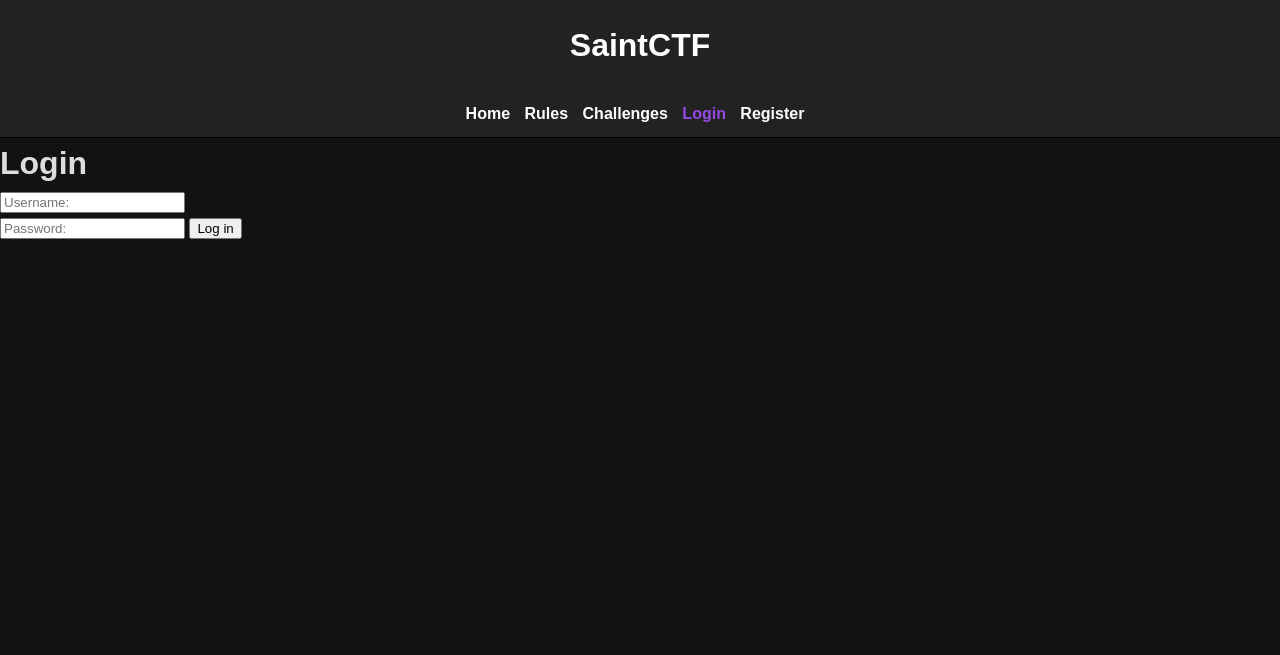
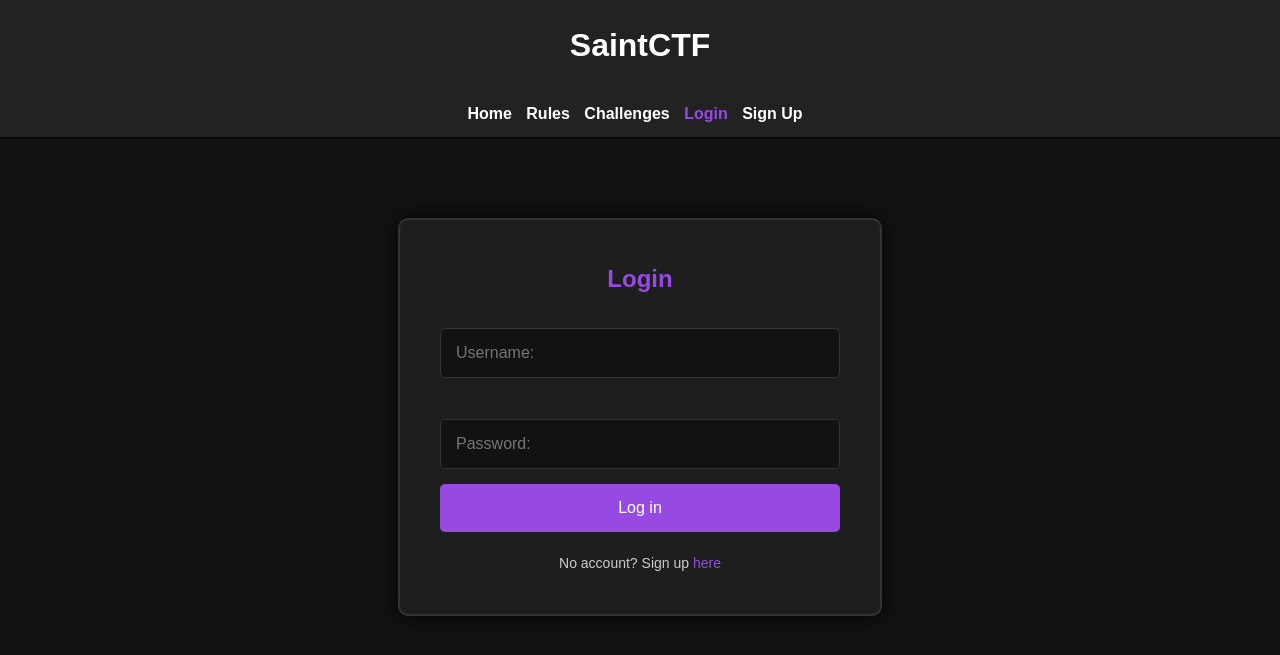
Before and after one commit to SaintNong/SaintCTF, a Flask app: page /login in a window 1280 px wide. Shown: the top 655 px of the page. Run offline with Flask 3, Linux system fonts and the light colour scheme.

Commit message:
Restyle login and signup pages.

```diff
--- a/static/styles.css
+++ b/static/styles.css
@@ -92,6 +92,74 @@ body {
     margin: 0 auto;  /* Center the element */
 }
 
+/* Login form styling */
+/* styles.css */
+#login-form {
+    width: 400px; /* Width adjusted for a larger form */
+    margin: 80px auto; /* Increased vertical margin for more central focus */
+    padding: 40px; /* Increased padding for a spacious interior */
+    border: 2px solid #333; /* Darker border for a subtle and elegant look */
+    border-radius: 10px; /* Smoothed rounded corners */
+    background-color: #1e1e1e; /* Dark background */
+    box-shadow: 0 0 20px rgba(0, 0, 0, 0.9); /* Enhanced shadow for a deeper 3D effect */
+}
+
+#login-form h1 {
+    text-align: center;
+    color: #964ae2; /* Purple accent for the title */
+    font-size: 24px; /* Larger font size for visibility */
+    margin-bottom: 30px; /* More space below the header */
+}
+
+#login-form form {
+    display: flex;
+    flex-direction: column;
+}
+
+#login-form input[type="text"],
+#login-form input[type="password"] {
+    padding: 15px; /* Comfortable padding */
+    margin-bottom: 15px; /* Adequate spacing between fields */
+    border: 1px solid #333; /* Darker border to match the outer border */
+    background-color: #121212; /* Consistent dark theme for input fields */
+    color: #ccc; /* Lighter text for readability */
+    border-radius: 5px; /* Soft rounded corners for the inputs */
+    font-size: 16px; /* Increased font size for ease of reading */
+}
+
+#login-form input[type="submit"] {
+    padding: 15px; /* Generous padding for a substantial button */
+    color: white;
+    background-color: #964ae2; /* Purple accent color */
+    border: none;
+    border-radius: 5px; /* Consistent radius with other elements */
+    cursor: pointer;
+    transition: background-color 0.3s;
+    font-size: 16px; /* Larger text for a bold statement */
+}
+
+#login-form input[type="submit"]:hover {
+    background-color: #7329c4; /* Darker purple on hover for visual feedback */
+}
+
+#login-form p {
+    color: #ccc; /* Light grey color for readability against the dark background */
+    font-size: 14px; /* Slightly smaller font size for less emphasis compared to input fields */
+    text-align: center; /* Center-align text for consistency with the form's alignment */
+    margin-top: 20px; /* Spacing above the paragraph to separate it from the form */
+}
+
+#login-form a {
+    color: #964ae2; /* Purple color for the link to match the accent color */
+    text-decoration: none; /* No underline to keep it clean and modern */
+}
+
+#login-form a:hover {
+    color: #7329c4; /* Darker purple on hover for visual feedback */
+    text-decoration: underline; /* Underline on hover to indicate it's clickable */
+}
+
+
 /* Flag Submission Form Styling */
 #flag-form {
     display: flex;
@@ -146,7 +214,7 @@ body {
 
 /* Rules */
 #rules-section {
-    text-align: center;
+    text-align: left;
     padding: 20px;
     margin-top: 20px;
     background-color: #1e1e1e;
@@ -197,7 +265,3 @@ ol li:before {
     font-weight: bold; /* Makes the numbers bold */
     margin-right: 10px; /* Space between the number and text */
 }
-
-body {
-    /*background-image: url("/static/images/miku.png")*/
-}
--- a/templates/challenges.html
+++ b/templates/challenges.html
@@ -61,7 +61,7 @@
         });
     </script>
 </head>
-<body>
+<body style="background-color: #121212;">
     <header id="main-header">
         <h1>SaintCTF</h1>
 
@@ -71,7 +71,7 @@
                 <li><a href="/rules">Rules</a></li>
                 <li><a class="navbar-selected" href="/challenges">Challenges</a></li>
                 <li><a href="/login">Login</a></li>
-                <li><a href="/register">Register</a></li>
+                <li><a href="/register">Sign Up</a></li>
             </ul>
         </nav>
     </header>
--- a/templates/index.html
+++ b/templates/index.html
@@ -7,7 +7,7 @@
     <link rel="stylesheet" href="{{ url_for('static', filename='styles.css') }}">
     <link rel="stylesheet" href="{{ url_for('static', filename='nav.css') }}">
 </head>
-<body>
+<body style="background-color: #121212;">
     <header id="main-header">
         <h1>SaintCTF</h1>
 
@@ -17,7 +17,7 @@
                 <li><a href="/rules">Rules</a></li>
                 <li><a href="/challenges">Challenges</a></li>
                 <li><a href="/login">Login</a></li>
-                <li><a href="/register">Register</a></li>
+                <li><a href="/register">Sign Up</a></li>
             </ul>
         </nav>
     </header>
--- a/templates/login.html
+++ b/templates/login.html
@@ -6,7 +6,7 @@
     <link rel="stylesheet" href="{{ url_for('static', filename='styles.css') }}">
     <link rel="stylesheet" href="{{ url_for('static', filename='nav.css') }}">
 </head>
-<body>
+<body style="background-color: #121212;">
     <header id="main-header">
         <h1>SaintCTF</h1>
 
@@ -16,15 +16,18 @@
                 <li><a href="/rules">Rules</a></li>
                 <li><a href="/challenges">Challenges</a></li>
                 <li><a class="navbar-selected" href="/login">Login</a></li>
-                <li><a href="/register">Register</a></li>
+                <li><a href="/register">Sign Up</a></li>
             </ul>
         </nav>
     </header>
+    <section id="login-form">
         <h1>Login</h1>
         <form action="/login" method="POST">
             <input type="text" name="username" placeholder="Username:" required="required"> <br>
             <input type="password" name="password" placeholder="Password:" required="required">
             <input type="submit" value="Log in">
         </form>
+        <p>No account? Sign up <a href="/register">here</a></p>
+    </section>
 </body>
 </html>
```
Also changed, not shown: templates/register.html (+10 -8 lines), templates/rules.html (+10 -10 lines), database.db, 1 other file. Lines whose indentation alone changed are shown as unchanged.
